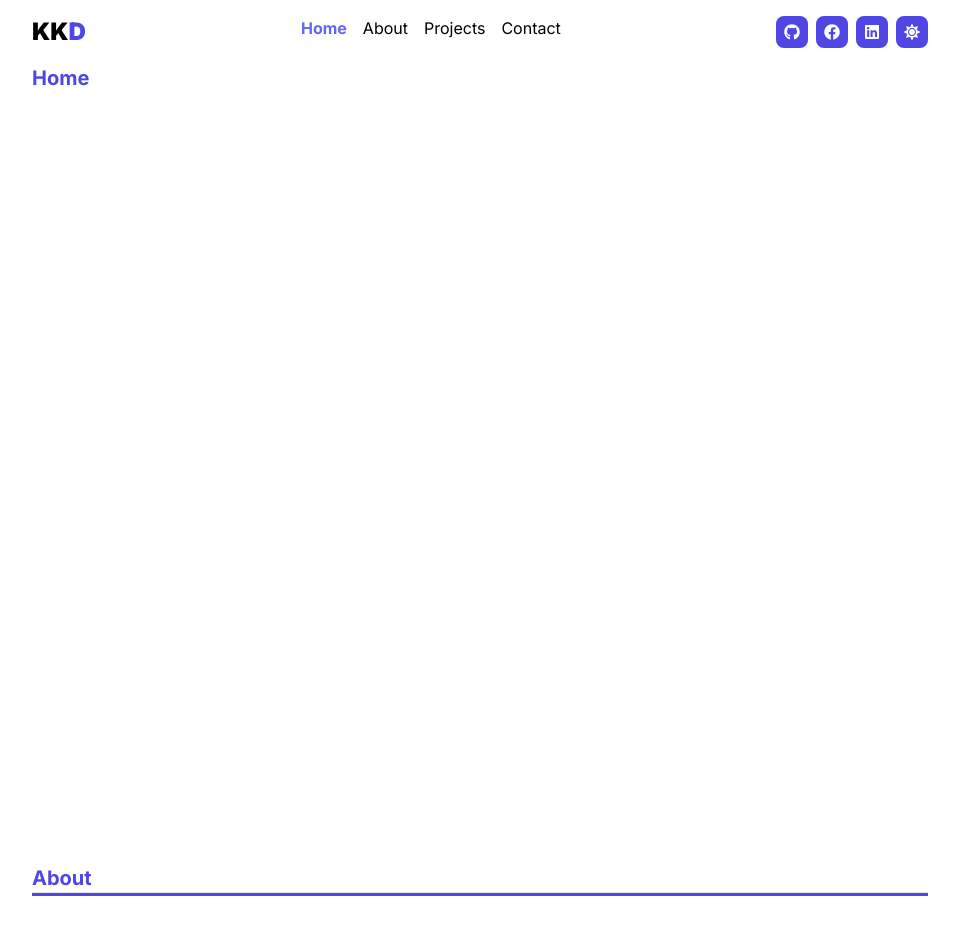
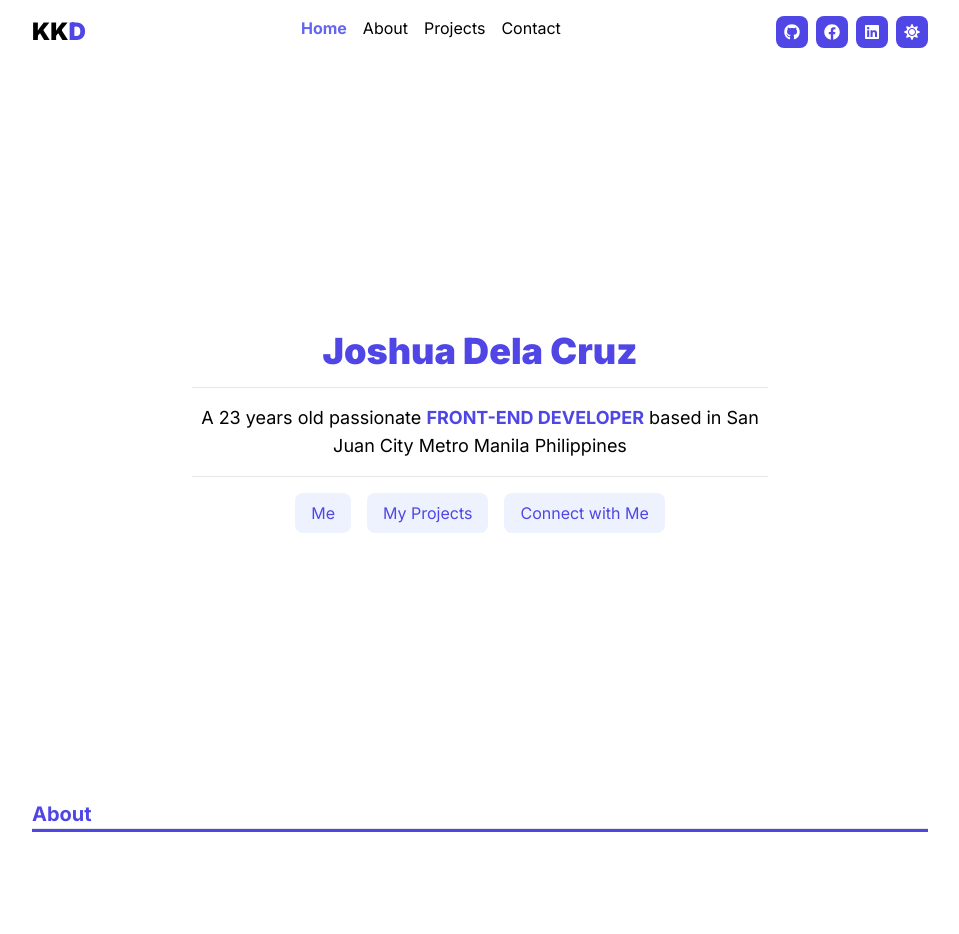
Before and after one commit to kamotekiddev/portfolio-tw, a Next.js app: page / in a window 1280 px wide. Shown: the top 934 px of the page, without its empty margins (160-1119 px from the left). Built offline with nearby package versions, Linux system fonts and the light colour scheme.

Commit message:
create a hero section

```diff
--- /dev/null
+++ b/app/(pages)/components/HeroSection.tsx
@@ -0,0 +1,40 @@
+import Logo from "@/components/Logo";
+import { differenceInYears } from "date-fns";
+import React from "react";
+
+const HeroSection = () => {
+   const birthday = new Date("2000-07-02");
+   const age = differenceInYears(new Date(), birthday);
+
+   return (
+      <div className="h-full grid place-items-center">
+         <div className="text-center">
+            <h1 className="font-black text-4xl text-indigo-600">
+               Joshua Dela Cruz
+            </h1>
+            <hr className="my-4 bg-indigo-600" />
+            <p className="max-w-xl text-lg">
+               A {age} years old passionate{" "}
+               <span className="text-indigo-600 font-bold">
+                  FRONT-END DEVELOPER
+               </span>{" "}
+               based in San Juan City Metro Manila Philippines
+            </p>
+            <hr className="my-4 bg-indigo-600" />
+            <div className="space-x-4">
+               <button className="p-2 px-4 bg-indigo-50 text-indigo-600 hover:bg-indigo-500 hover:text-white transition-colors duration-100 ease-in-out rounded-lg">
+                  Me
+               </button>
+               <button className="p-2 px-4 bg-indigo-50 text-indigo-600 hover:bg-indigo-500 hover:text-white transition-colors duration-100 ease-in-out rounded-lg">
+                  My Projects
+               </button>
+               <button className="p-2 px-4 bg-indigo-50 text-indigo-600 hover:bg-indigo-500 hover:text-white transition-colors duration-100 ease-in-out rounded-lg">
+                  Connect with Me
+               </button>
+            </div>
+         </div>
+      </div>
+   );
+};
+
+export default HeroSection;
--- a/app/(pages)/page.tsx
+++ b/app/(pages)/page.tsx
@@ -1,16 +1,18 @@
+import HeroSection from "./components/HeroSection";
+
 export default function Home() {
    return (
       <main>
-         <div id="home" className="h-screen">
-            <h1 className="text-xl font-bold text-indigo-600">Home</h1>
+         <div id="home" className="h-[calc(100vh-64px)]">
+            <HeroSection />
          </div>
-         <div id="about" className="h-screen">
+         <div id="about" className="h-[calc(100vh-64px)]">
             <div>
                <h1 className="text-xl font-bold text-indigo-600">About</h1>
                <hr className="h-1 bg-indigo-600" />
             </div>
          </div>
-         <div id="projects" className="h-screen">
+         <div id="projects" className="h-[calc(100vh-64px)]">
             <div>
                <h1 className="mb-2 text-xl font-bold text-indigo-600">
                   Projects
@@ -18,7 +20,7 @@ export default function Home() {
                <hr className="h-1 bg-indigo-600" />
             </div>
          </div>
-         <div id="contact" className="h-screen">
+         <div id="contact" className="h-[calc(100vh-64px)]">
             <div>
                <h1 className="text-xl font-bold text-indigo-600">Contact</h1>
                <hr className="h-1 bg-indigo-600" />
--- a/package.json
+++ b/package.json
@@ -13,6 +13,7 @@
       "@types/react": "18.2.14",
       "@types/react-dom": "18.2.7",
       "autoprefixer": "10.4.14",
+      "date-fns": "^2.30.0",
       "eslint": "8.44.0",
       "eslint-config-next": "13.4.9",
       "next": "13.4.9",
```
Also changed, not shown: 1 other file (tests, documents, lock files or other folders).
